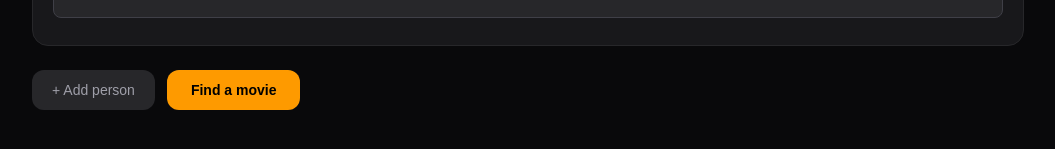
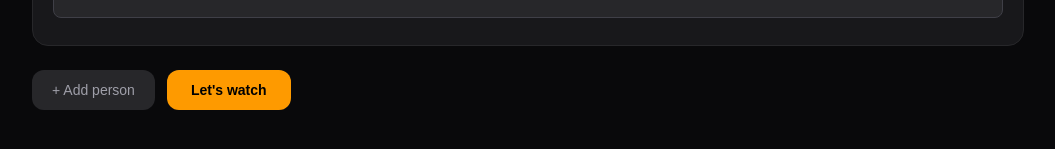
Before and after one commit to Ishuga1997/movie-picker, a Next.js app: page / in a window 1280 px wide. Shown: the part 599-748 px from the top of the page, without its empty margins (112-1167 px from the left). Built offline with nearby package versions, Linux system fonts and the light colour scheme.

Commit message:
Fix Max logo, rename button, add img error fallback
- Fix Max/HBO logo path to correct TMDB path
- Add onError handler to service logos so broken images hide gracefully
- Rename "Find a movie" button to "Let's watch"

Co-Authored-By: Claude Sonnet 4.6 <noreply@anthropic.com>

```diff
--- a/app/page.tsx
+++ b/app/page.tsx
@@ -13,7 +13,7 @@ const STREAMING_SERVICES: { id: StreamingService; name: string; url: string; log
   { id: 'disney',    name: 'Disney+',    url: 'https://disneyplus.com',      logo: '/97yvRBw1GzX7fXprcF80er19ot.jpg',  providerIds: [337] },
   { id: 'apple',     name: 'Apple TV+',  url: 'https://tv.apple.com',        logo: '/mcbz1LgtErU9p4UdbZ0rG6RTWHX.jpg', providerIds: [350] },
   { id: 'paramount', name: 'Paramount+', url: 'https://paramountplus.com',   logo: '/fts6X10Jn4QT0X6ac3udKEn2tJA.jpg', providerIds: [2303, 2616] },
-  { id: 'hbo',       name: 'Max',        url: 'https://www.max.com',         logo: '/9fa9nEkyGmBi12kCqDi3LBerEwQ.jpg', providerIds: [384, 1899] },
+  { id: 'hbo',       name: 'Max',        url: 'https://www.max.com',         logo: '/Ajqyt5aNxNGjmF9uOfxArGrdf3X.jpg', providerIds: [384, 1899] },
 ]
 
 const ALL_KNOWN_PROVIDER_IDS = new Set(STREAMING_SERVICES.flatMap((s) => s.providerIds))
@@ -286,6 +286,7 @@ function ParticipantCard({
                     src={`${TMDB_LOGO}${s.logo}`}
                     alt=""
                     className="w-4 h-4 rounded object-cover"
+                    onError={(e) => { e.currentTarget.style.display = 'none' }}
                   />
                   {s.name}
                 </span>
@@ -560,7 +561,7 @@ export default function Home() {
             disabled={isLoading}
             className="px-6 py-2.5 rounded-xl text-sm font-semibold bg-amber-500 text-black hover:bg-amber-400 transition-colors disabled:opacity-50 disabled:cursor-not-allowed cursor-pointer"
           >
-            {isLoading ? 'Searching...' : 'Find a movie'}
+            {isLoading ? 'Searching...' : "Let's watch"}
           </button>
         </div>
 
```
